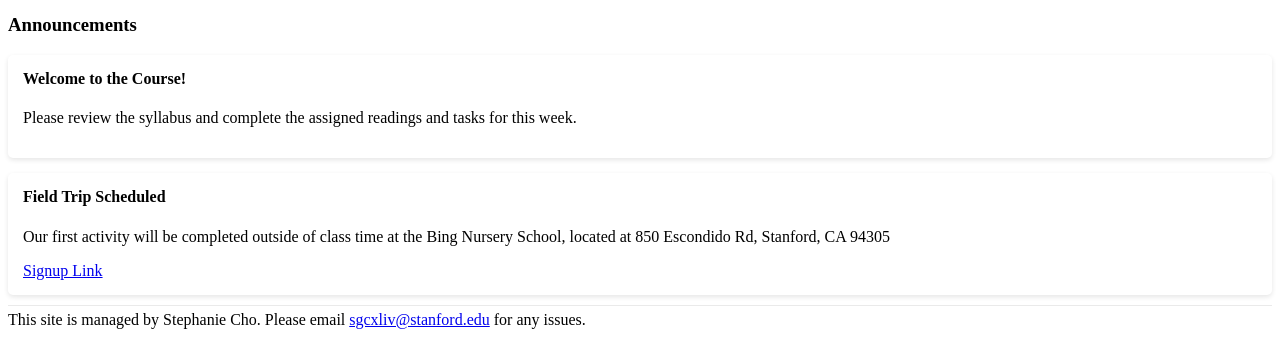
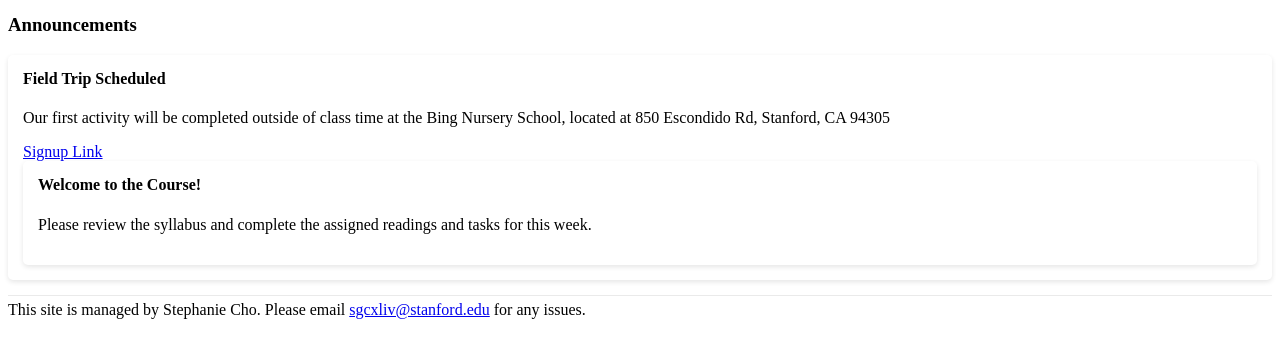
Before and after one commit to sgcxliv/calledliving, a Next.js app: page / in a window 1280 px wide. Shown: the part 369-714 px from the top of the page. Built offline with nearby package versions, Linux system fonts and the light colour scheme; no server answers.

Commit message:
Update index.js

```diff
--- a/pages/index.js
+++ b/pages/index.js
@@ -36,13 +36,13 @@ export default function Home() {
         <div style={{ marginTop: '30px' }}>
           <h3>Announcements</h3>
           <div style={{ backgroundColor: '#fff', padding: '15px', borderRadius: '5px', boxShadow: '0 2px 5px rgba(0,0,0,0.1)', marginBottom: '15px' }}>
-            <h4 style={{ marginTop: 0 }}>Welcome to the Course!</h4>
-            <p>Please review the syllabus and complete the assigned readings and tasks for this week.</p>
-          </div>
-          <div style={{ backgroundColor: '#fff', padding: '15px', borderRadius: '5px', boxShadow: '0 2px 5px rgba(0,0,0,0.1)' }}>
             <h4 style={{ marginTop: 0 }}>Field Trip Scheduled</h4>
             <p>Our first activity will be completed outside of class time at the Bing Nursery School, located at 850 Escondido Rd, Stanford, CA 94305</p>
         <a href="https://forms.gle/4ApEAJ7dqhKjTPKN6">Signup Link</a>
+          <div style={{ backgroundColor: '#fff', padding: '15px', borderRadius: '5px', boxShadow: '0 2px 5px rgba(0,0,0,0.1)' }}>
+              <h4 style={{ marginTop: 0 }}>Welcome to the Course!</h4>
+            <p>Please review the syllabus and complete the assigned readings and tasks for this week.</p>
+          </div>
           </div>
         </div>
       </div>
```
